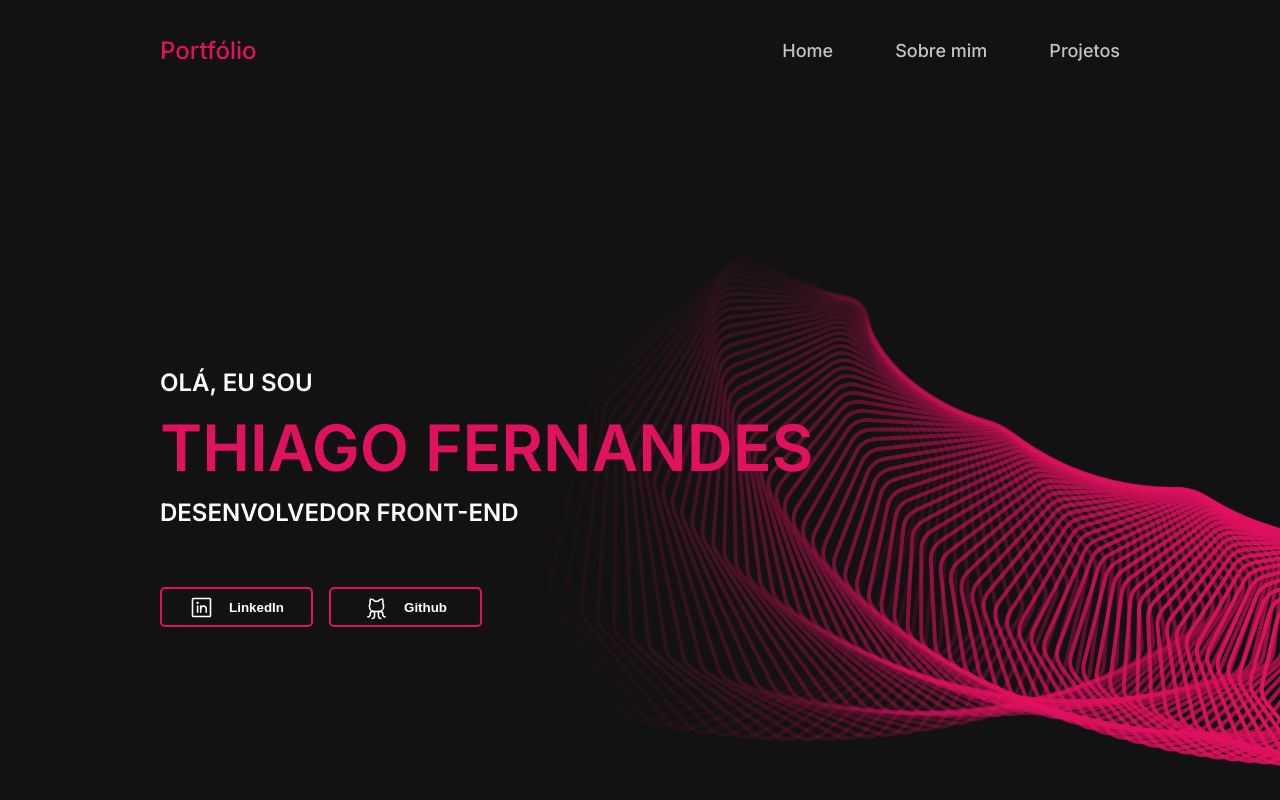
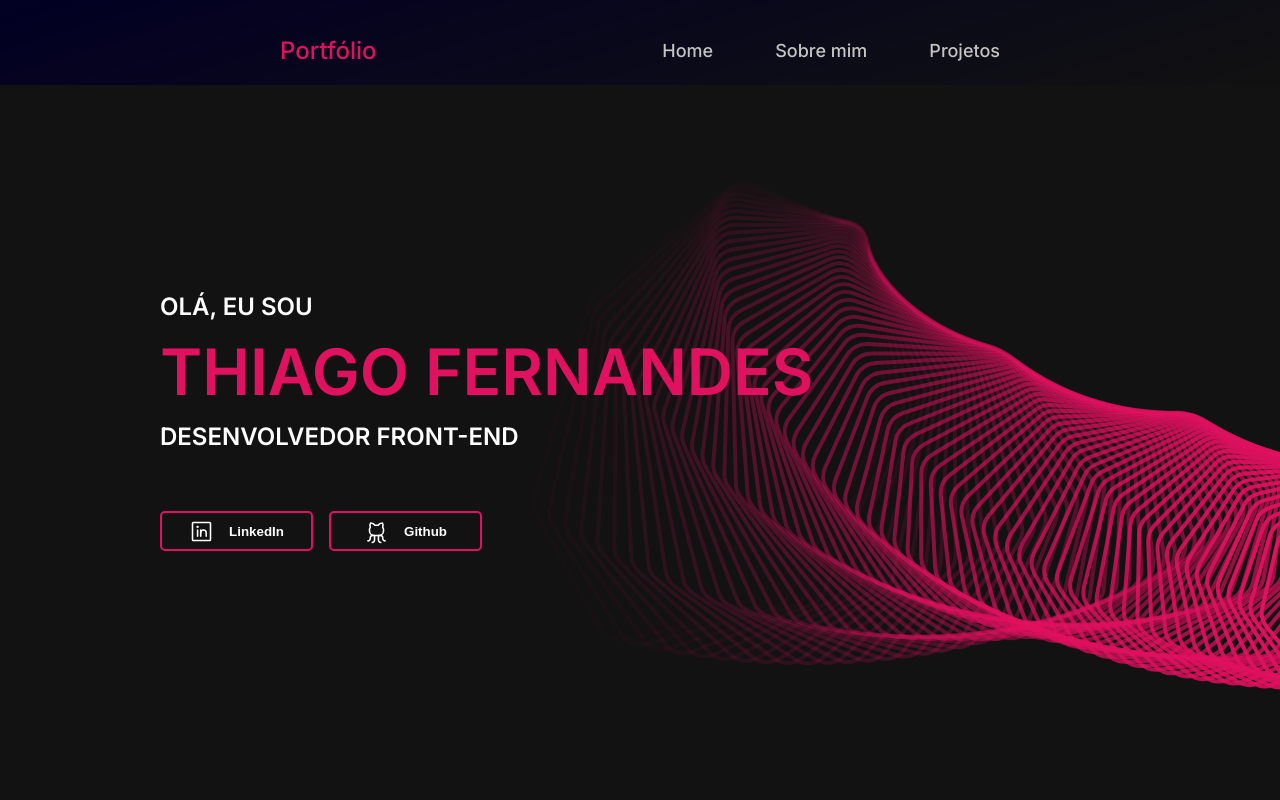
Before and after one commit to Th-Fernandes/old-Portfolio, a Next.js app: page / in a window 1280 px wide. Shown: the top 800 px of the page. Built offline with nearby package versions, Linux system fonts and the light colour scheme.

Commit message:
changed: header sticky

```diff
--- a/src/assets/GlobalStyle.ts
+++ b/src/assets/GlobalStyle.ts
@@ -98,7 +98,7 @@ export const GlobalStyle = createGlobalStyle`
   /* containers config */
 
   // default container
-  header, section, footer {
+   section, footer {
     max-width: 144rem;
     margin: auto;
     padding-inline: 2.4rem ;
@@ -115,6 +115,7 @@ export const GlobalStyle = createGlobalStyle`
     padding-block: 10rem;
     }
   }
+
 
   // div as container (é preciso resetar as configurações padrão do container (max-width, margin, padding))
   header, section, footer {
--- a/src/components/Header/index.tsx
+++ b/src/components/Header/index.tsx
@@ -2,7 +2,6 @@ import { useEffect, useState } from 'react';
 import { NavMobile } from 'components/Header/Nav/Mobile';
 import { HeaderContainer } from './styles';
 import NavDesktop from 'components/Header/Nav/Desktop';
-import { windowWidth } from 'helpers/get-window-width';
 import { useWindowDimensions } from 'hooks/useWindowDimensions';
 
 export function Header() {
@@ -20,18 +19,20 @@ export function Header() {
 
   return (
     <HeaderContainer>
+      <div id="headerContainer">
         <a id="backLandingPageLink" href="#">
           Portfólio
         </a>
 
-      {
-        screenWidth < 768
-          ? <NavMobile
+        {screenWidth < 768 ? (
+          <NavMobile
             isMobileNavOpened={isMobileNavOpened}
             setIsMobileNavOpened={setIsMobileNavOpened}
           />
-          : <NavDesktop />
-      }
+        ) : (
+          <NavDesktop />
+        )}
+      </div>
     </HeaderContainer>
   );
 }
--- a/src/components/Header/styles.ts
+++ b/src/components/Header/styles.ts
@@ -3,14 +3,28 @@ import breakpoints from 'assets/breakpoints.json';
 import colors from 'assets/colors.json';
 
 export const HeaderContainer = styled.header`
-  display: flex;
-  justify-content: space-between;
-  align-items: center;
-  padding-top: 2.4rem;
+  position: sticky;
+  inset: 0;
+  z-index: 99999;
+  background: linear-gradient(163deg, rgba(2,0,36,1) 0%, rgba(0,212,255,0) 100%);
+
 
   @media (min-width: ${breakpoints['desktop-sm']}) {
     padding-top: 4rem;
     padding-inline: min(12.5%, 18rem);
+  }
+
+  #headerContainer {
+    padding-bottom: 2.4rem;
+    display: flex;
+    justify-content: space-between;
+    align-items: center;
+    max-width: 144rem;
+    margin: auto;
+
+    @media (min-width: ${breakpoints['desktop-sm']}) {
+    padding-inline: min(12.5%, 18rem);
+    }
   }
 
   #backLandingPageLink {
```
Lines whose indentation alone changed are shown as unchanged.
